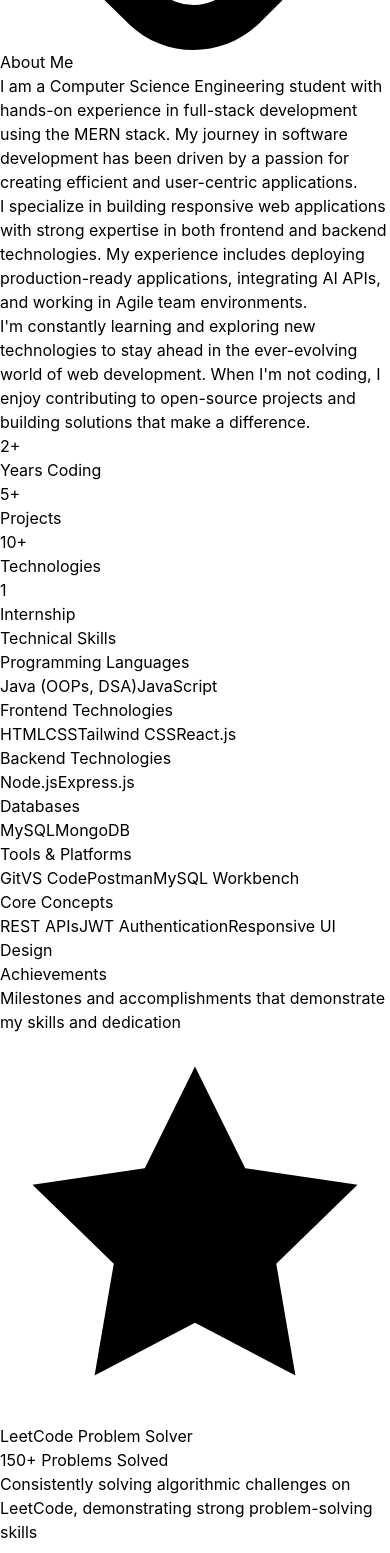
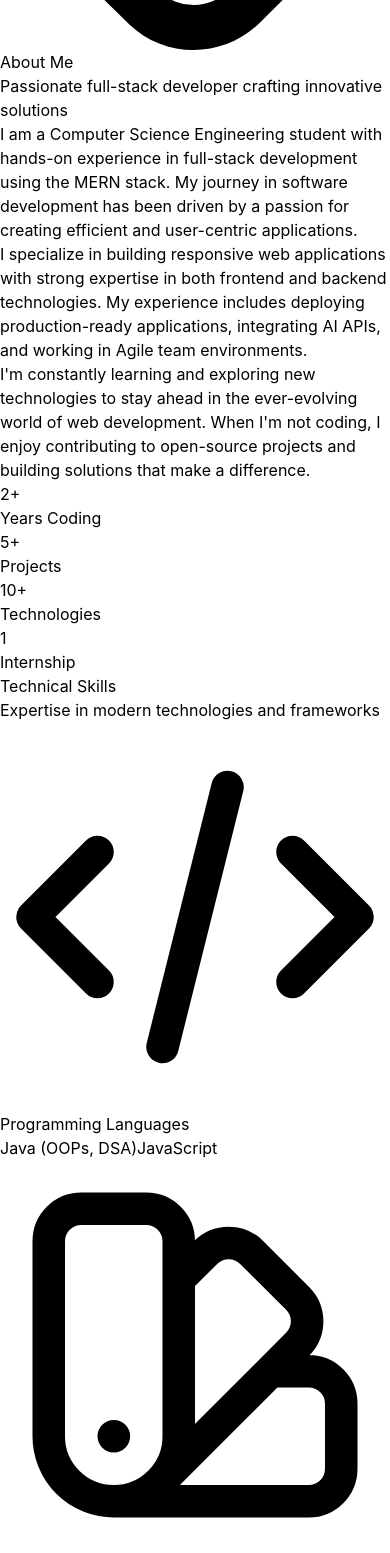
Before and after one commit to aadityaraj912739/portfolio, a React (Vite) app: page / in a window 390 px wide. Shown: the part 2140-3693 px from the top of the page. Built offline with nearby package versions, Linux system fonts and the light colour scheme.

Commit message:
Enhance all sections with modern gradients, hover effects, and attractive styling

```diff
--- a/src/components/About.jsx
+++ b/src/components/About.jsx
@@ -1,44 +1,68 @@
 const About = () => {
   return (
-    <section id="about" className="py-20 bg-white">
+    <section id="about" className="py-20 bg-gradient-to-br from-white to-blue-50">
       <div className="max-w-7xl mx-auto px-4 sm:px-6 lg:px-8">
-        <h2 className="text-4xl font-bold text-center text-gray-900 mb-12">
+        <div className="text-center mb-16">
+          <h2 className="text-4xl md:text-5xl font-bold mb-4">
+            <span className="bg-gradient-to-r from-blue-600 to-purple-600 bg-clip-text text-transparent">
               About Me
+            </span>
           </h2>
+          <p className="text-gray-600 text-lg max-w-2xl mx-auto">
+            Passionate full-stack developer crafting innovative solutions
+          </p>
+        </div>
         <div className="max-w-3xl mx-auto">
-          <div className="bg-gradient-to-r from-blue-50 to-indigo-50 p-8 rounded-lg shadow-lg">
-            <p className="text-lg text-gray-700 mb-4 leading-relaxed">
+          <div className="bg-white p-8 md:p-10 rounded-2xl shadow-xl hover:shadow-2xl transition-all duration-300 border border-gray-100 transform hover:-translate-y-1">
+            <div className="space-y-6">
+              <div className="flex items-start gap-4">
+                <div className="shrink-0 mt-1">
+                  <div className="w-3 h-3 bg-gradient-to-r from-blue-600 to-purple-600 rounded-full"></div>
+                </div>
+                <p className="text-lg text-gray-700 leading-relaxed">
                   I am a Computer Science Engineering student with hands-on experience in full-stack
                   development using the MERN stack. My journey in software development has been driven
                   by a passion for creating efficient and user-centric applications.
                 </p>
-            <p className="text-lg text-gray-700 mb-4 leading-relaxed">
+              </div>
+              <div className="flex items-start gap-4">
+                <div className="shrink-0 mt-1">
+                  <div className="w-3 h-3 bg-gradient-to-r from-purple-600 to-pink-600 rounded-full"></div>
+                </div>
+                <p className="text-lg text-gray-700 leading-relaxed">
                   I specialize in building responsive web applications with strong expertise in both
                   frontend and backend technologies. My experience includes deploying production-ready
                   applications, integrating AI APIs, and working in Agile team environments.
                 </p>
+              </div>
+              <div className="flex items-start gap-4">
+                <div className="shrink-0 mt-1">
+                  <div className="w-3 h-3 bg-gradient-to-r from-pink-600 to-red-600 rounded-full"></div>
+                </div>
                 <p className="text-lg text-gray-700 leading-relaxed">
                   I'm constantly learning and exploring new technologies to stay ahead in the
                   ever-evolving world of web development. When I'm not coding, I enjoy contributing
                   to open-source projects and building solutions that make a difference.
                 </p>
               </div>
-          <div className="mt-8 grid grid-cols-2 md:grid-cols-4 gap-6 text-center">
-            <div className="bg-blue-50 p-4 rounded-lg">
-              <div className="text-3xl font-bold text-blue-600 mb-2">2+</div>
-              <div className="text-gray-700">Years Coding</div>
             </div>
-            <div className="bg-blue-50 p-4 rounded-lg">
-              <div className="text-3xl font-bold text-blue-600 mb-2">5+</div>
-              <div className="text-gray-700">Projects</div>
           </div>
-            <div className="bg-blue-50 p-4 rounded-lg">
-              <div className="text-3xl font-bold text-blue-600 mb-2">10+</div>
-              <div className="text-gray-700">Technologies</div>
+          <div className="mt-12 grid grid-cols-2 md:grid-cols-4 gap-6 text-center">
+            <div className="bg-white p-6 rounded-xl shadow-lg hover:shadow-xl transition-all duration-300 transform hover:-translate-y-2 border border-gray-100">
+              <div className="text-4xl font-bold bg-gradient-to-r from-blue-600 to-cyan-600 bg-clip-text text-transparent mb-2">2+</div>
+              <div className="text-gray-600 font-medium">Years Coding</div>
             </div>
-            <div className="bg-blue-50 p-4 rounded-lg">
-              <div className="text-3xl font-bold text-blue-600 mb-2">1</div>
-              <div className="text-gray-700">Internship</div>
+            <div className="bg-white p-6 rounded-xl shadow-lg hover:shadow-xl transition-all duration-300 transform hover:-translate-y-2 border border-gray-100">
+              <div className="text-4xl font-bold bg-gradient-to-r from-purple-600 to-pink-600 bg-clip-text text-transparent mb-2">5+</div>
+              <div className="text-gray-600 font-medium">Projects</div>
+            </div>
+            <div className="bg-white p-6 rounded-xl shadow-lg hover:shadow-xl transition-all duration-300 transform hover:-translate-y-2 border border-gray-100">
+              <div className="text-4xl font-bold bg-gradient-to-r from-green-600 to-emerald-600 bg-clip-text text-transparent mb-2">10+</div>
+              <div className="text-gray-600 font-medium">Technologies</div>
+            </div>
+            <div className="bg-white p-6 rounded-xl shadow-lg hover:shadow-xl transition-all duration-300 transform hover:-translate-y-2 border border-gray-100">
+              <div className="text-4xl font-bold bg-gradient-to-r from-orange-600 to-red-600 bg-clip-text text-transparent mb-2">1</div>
+              <div className="text-gray-600 font-medium">Internship</div>
             </div>
           </div>
         </div>
--- a/src/components/Skills.jsx
+++ b/src/components/Skills.jsx
@@ -3,49 +3,95 @@ const Skills = () => {
     {
       title: 'Programming Languages',
       skills: ['Java (OOPs, DSA)', 'JavaScript'],
+      icon: (
+        <svg className="w-8 h-8" fill="none" stroke="currentColor" viewBox="0 0 24 24">
+          <path strokeLinecap="round" strokeLinejoin="round" strokeWidth={2} d="M10 20l4-16m4 4l4 4-4 4M6 16l-4-4 4-4" />
+        </svg>
+      ),
+      color: "from-blue-500 to-cyan-500"
     },
     {
       title: 'Frontend Technologies',
       skills: ['HTML', 'CSS', 'Tailwind CSS', 'React.js'],
+      icon: (
+        <svg className="w-8 h-8" fill="none" stroke="currentColor" viewBox="0 0 24 24">
+          <path strokeLinecap="round" strokeLinejoin="round" strokeWidth={2} d="M7 21a4 4 0 01-4-4V5a2 2 0 012-2h4a2 2 0 012 2v12a4 4 0 01-4 4zm0 0h12a2 2 0 002-2v-4a2 2 0 00-2-2h-2.343M11 7.343l1.657-1.657a2 2 0 012.828 0l2.829 2.829a2 2 0 010 2.828l-8.486 8.485M7 17h.01" />
+        </svg>
+      ),
+      color: "from-purple-500 to-pink-500"
     },
     {
       title: 'Backend Technologies',
       skills: ['Node.js', 'Express.js'],
+      icon: (
+        <svg className="w-8 h-8" fill="none" stroke="currentColor" viewBox="0 0 24 24">
+          <path strokeLinecap="round" strokeLinejoin="round" strokeWidth={2} d="M5 12h14M5 12a2 2 0 01-2-2V6a2 2 0 012-2h14a2 2 0 012 2v4a2 2 0 01-2 2M5 12a2 2 0 00-2 2v4a2 2 0 002 2h14a2 2 0 002-2v-4a2 2 0 00-2-2m-2-4h.01M17 16h.01" />
+        </svg>
+      ),
+      color: "from-green-500 to-emerald-500"
     },
     {
       title: 'Databases',
       skills: ['MySQL', 'MongoDB'],
+      icon: (
+        <svg className="w-8 h-8" fill="none" stroke="currentColor" viewBox="0 0 24 24">
+          <path strokeLinecap="round" strokeLinejoin="round" strokeWidth={2} d="M4 7v10c0 2.21 3.582 4 8 4s8-1.79 8-4V7M4 7c0 2.21 3.582 4 8 4s8-1.79 8-4M4 7c0-2.21 3.582-4 8-4s8 1.79 8 4m0 5c0 2.21-3.582 4-8 4s-8-1.79-8-4" />
+        </svg>
+      ),
+      color: "from-yellow-500 to-orange-500"
     },
     {
       title: 'Tools & Platforms',
       skills: ['Git', 'VS Code', 'Postman', 'MySQL Workbench'],
+      icon: (
+        <svg className="w-8 h-8" fill="none" stroke="currentColor" viewBox="0 0 24 24">
+          <path strokeLinecap="round" strokeLinejoin="round" strokeWidth={2} d="M12 6V4m0 2a2 2 0 100 4m0-4a2 2 0 110 4m-6 8a2 2 0 100-4m0 4a2 2 0 110-4m0 4v2m0-6V4m6 6v10m6-2a2 2 0 100-4m0 4a2 2 0 110-4m0 4v2m0-6V4" />
+        </svg>
+      ),
+      color: "from-indigo-500 to-purple-500"
     },
     {
       title: 'Core Concepts',
       skills: ['REST APIs', 'JWT Authentication', 'Responsive UI Design'],
+      icon: (
+        <svg className="w-8 h-8" fill="none" stroke="currentColor" viewBox="0 0 24 24">
+          <path strokeLinecap="round" strokeLinejoin="round" strokeWidth={2} d="M9 12l2 2 4-4m5.618-4.016A11.955 11.955 0 0112 2.944a11.955 11.955 0 01-8.618 3.04A12.02 12.02 0 003 9c0 5.591 3.824 10.29 9 11.622 5.176-1.332 9-6.03 9-11.622 0-1.042-.133-2.052-.382-3.016z" />
+        </svg>
+      ),
+      color: "from-red-500 to-pink-500"
     },
   ];
 
   return (
-    <section id="skills" className="py-20 bg-gray-50">
+    <section id="skills" className="py-20 bg-gradient-to-br from-gray-50 to-purple-50">
       <div className="max-w-7xl mx-auto px-4 sm:px-6 lg:px-8">
-        <h2 className="text-4xl font-bold text-center text-gray-900 mb-12">
-          Technical Skills
-        </h2>
+        <div className="text-center mb-16">
+          <h2 className="text-4xl md:text-5xl font-bold mb-4">
+            <span className="bg-gradient-to-r from-blue-600 to-purple-600 bg-clip-text text-transparent">
+              Technical Skills
+            </span>
+          </h2>
+          <p className="text-gray-600 text-lg max-w-2xl mx-auto">
+            Expertise in modern technologies and frameworks
+          </p>
+        </div>
         <div className="grid grid-cols-1 md:grid-cols-2 lg:grid-cols-3 gap-8">
           {skillCategories.map((category, index) => (
             <div
               key={index}
-              className="bg-white p-6 rounded-lg shadow-lg hover:shadow-xl transition-shadow"
+              className="bg-white p-6 rounded-xl shadow-lg hover:shadow-2xl transition-all duration-300 transform hover:-translate-y-2 border border-gray-100"
             >
-              <h3 className="text-xl font-bold text-blue-600 mb-4">
+              <div className={`inline-flex p-3 rounded-lg bg-gradient-to-r ${category.color} text-white mb-4`}>
+                {category.icon}
+              </div>
+              <h3 className="text-xl font-bold text-gray-900 mb-4">
                 {category.title}
               </h3>
               <div className="flex flex-wrap gap-2">
                 {category.skills.map((skill, skillIndex) => (
                   <span
                     key={skillIndex}
-                    className="bg-blue-50 text-blue-700 px-3 py-1 rounded-full text-sm font-medium"
+                    className="bg-gradient-to-r from-blue-50 to-purple-50 text-gray-700 px-3 py-2 rounded-lg text-sm font-medium hover:shadow-md transition-all duration-200 border border-gray-200"
                   >
                     {skill}
                   </span>
```
Also changed, not shown: src/components/Contact.jsx (+18 -11 lines), src/components/Education.jsx (+30 -12 lines), src/components/Experience.jsx (+48 -53 lines). Lines whose indentation alone changed are shown as unchanged.
